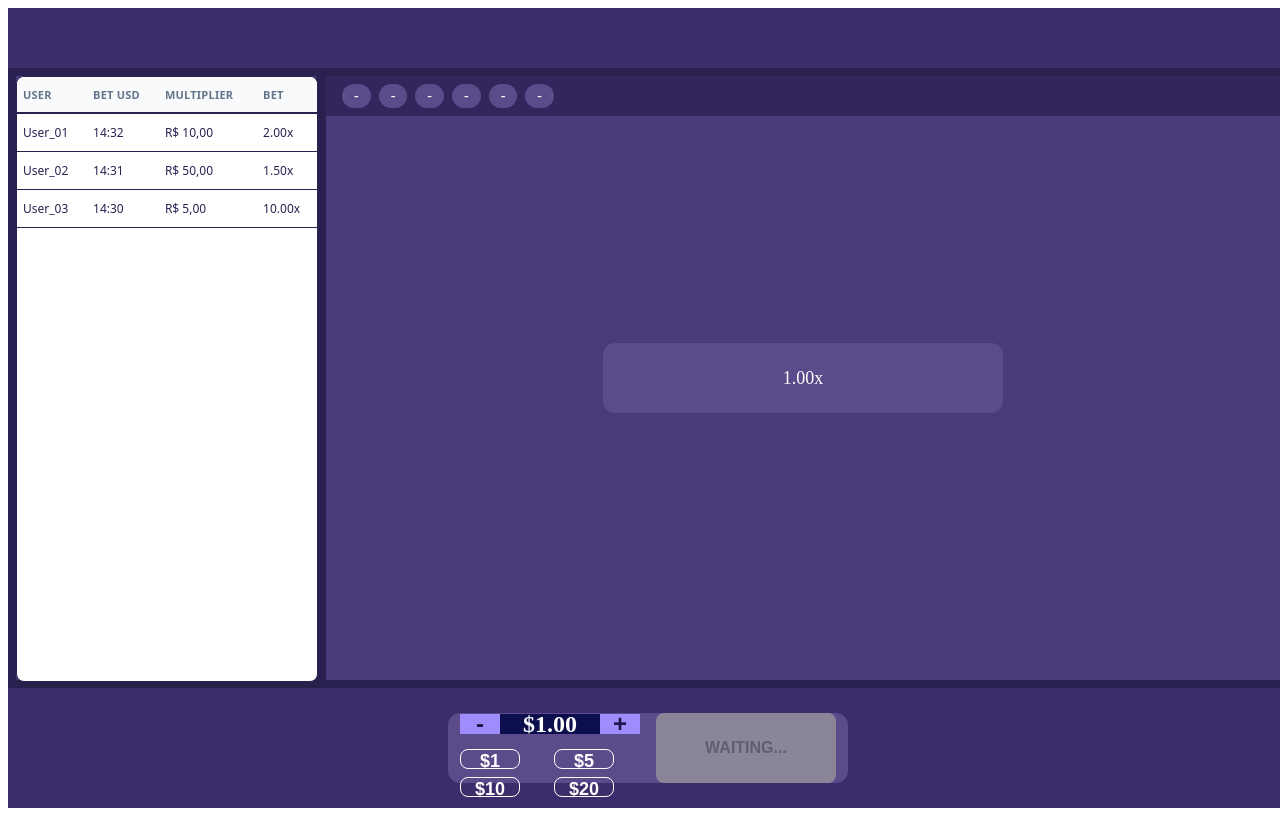
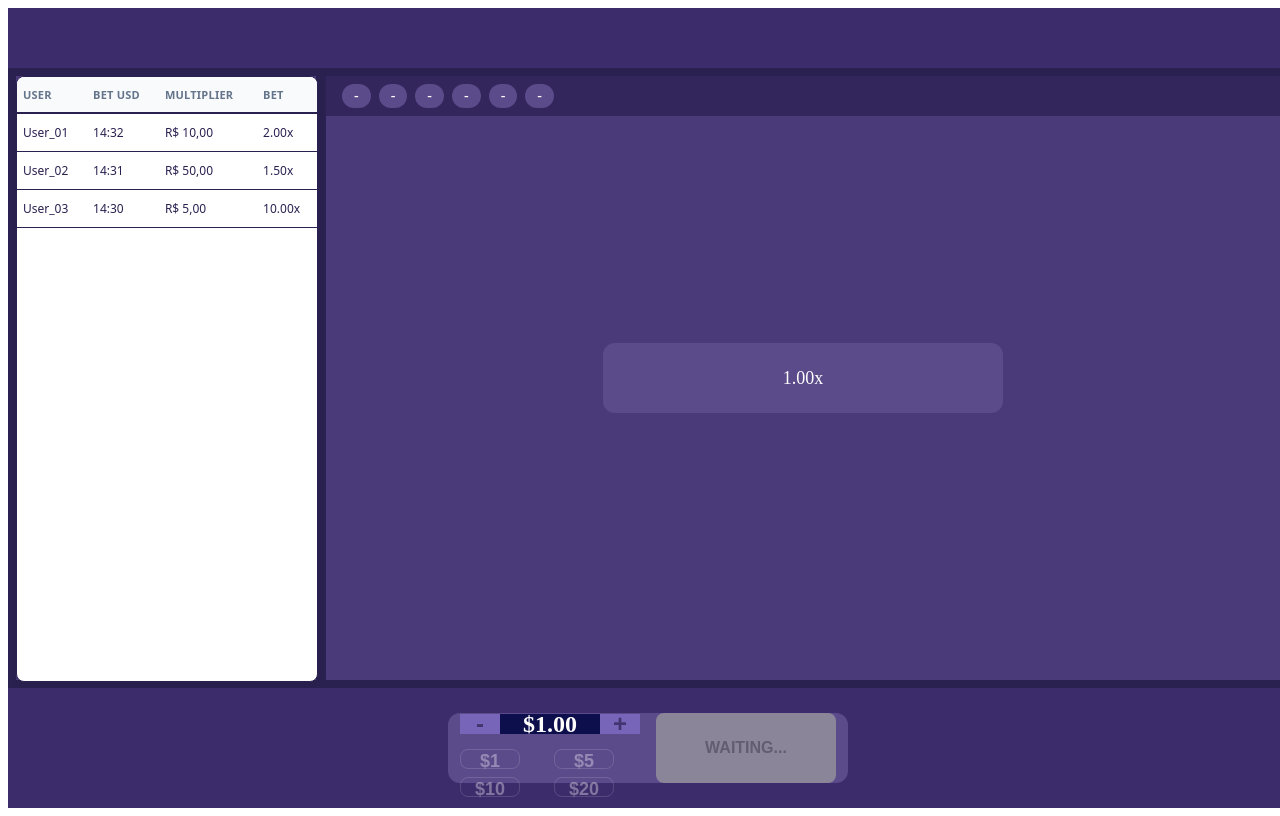
Before and after one commit to danielpnegamedev/frontend-challenge, a React (Vite) app: page / in a window 1280 px wide. Built offline with nearby package versions, Linux system fonts and the light colour scheme; no server answers.

Commit message:
Bet Controlls Interaction only when betting

```diff
--- a/src/components/Controls/index.tsx
+++ b/src/components/Controls/index.tsx
@@ -79,20 +79,22 @@ export function Controls() {
     buttonStatus === 'cashout' ? 'CASHOUT' :
     'WAITING...';
 
+  const isBettingPhase = buttonStatus === 'placebet' || buttonStatus === 'cancel';
+
   return (
     <S.Wrapper>
       <S.LeftControls>
         <S.AmountSelector>
-          <S.AmountBtn type="button" onClick={() => changeAmount(-0.5)}>-</S.AmountBtn>
-          <S.AmountValue>{formatMoney(amount)}</S.AmountValue>
-          <S.AmountBtn type="button" onClick={() => changeAmount(0.5)}>+</S.AmountBtn>
+          <S.AmountBtn type="button" onClick={() => changeAmount(-0.5)} disabled={!isBettingPhase}>-</S.AmountBtn>
+          <S.AmountValue disabled={!isBettingPhase}>{formatMoney(amount)}</S.AmountValue>
+          <S.AmountBtn type="button" onClick={() => changeAmount(0.5)} disabled={!isBettingPhase}>+</S.AmountBtn>
         </S.AmountSelector>
 
         <S.BetValuesGrid>
-          <S.BetValueBtn type="button" onClick={() => selectPresetAmount(1)}>$1</S.BetValueBtn>
-          <S.BetValueBtn type="button" onClick={() => selectPresetAmount(5)}>$5</S.BetValueBtn>
-          <S.BetValueBtn type="button" onClick={() => selectPresetAmount(10)}>$10</S.BetValueBtn>
-          <S.BetValueBtn type="button" onClick={() => selectPresetAmount(20)}>$20</S.BetValueBtn>
+          <S.BetValueBtn type="button" onClick={() => selectPresetAmount(1)} disabled={!isBettingPhase}>$1</S.BetValueBtn>
+          <S.BetValueBtn type="button" onClick={() => selectPresetAmount(5)} disabled={!isBettingPhase}>$5</S.BetValueBtn>
+          <S.BetValueBtn type="button" onClick={() => selectPresetAmount(10)} disabled={!isBettingPhase}>$10</S.BetValueBtn>
+          <S.BetValueBtn type="button" onClick={() => selectPresetAmount(20)} disabled={!isBettingPhase}>$20</S.BetValueBtn>
         </S.BetValuesGrid>
       </S.LeftControls>
 
```
